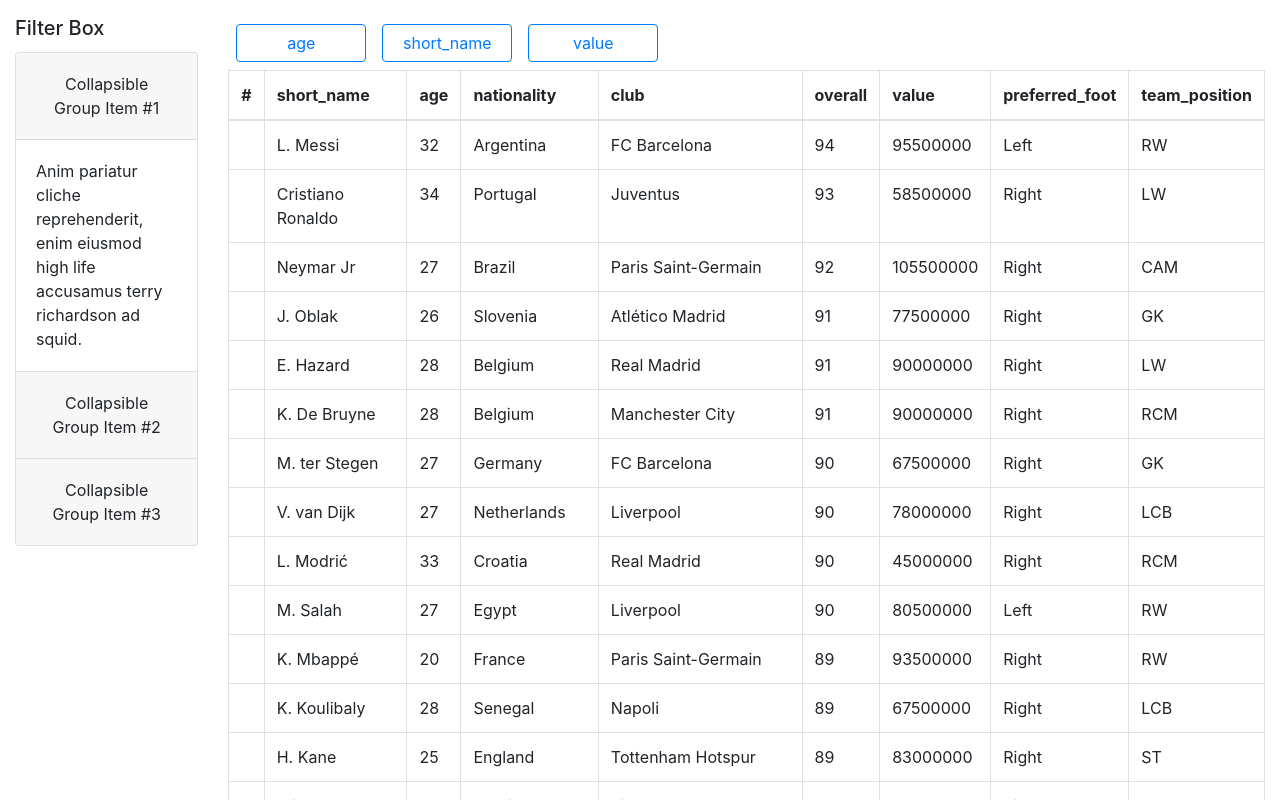
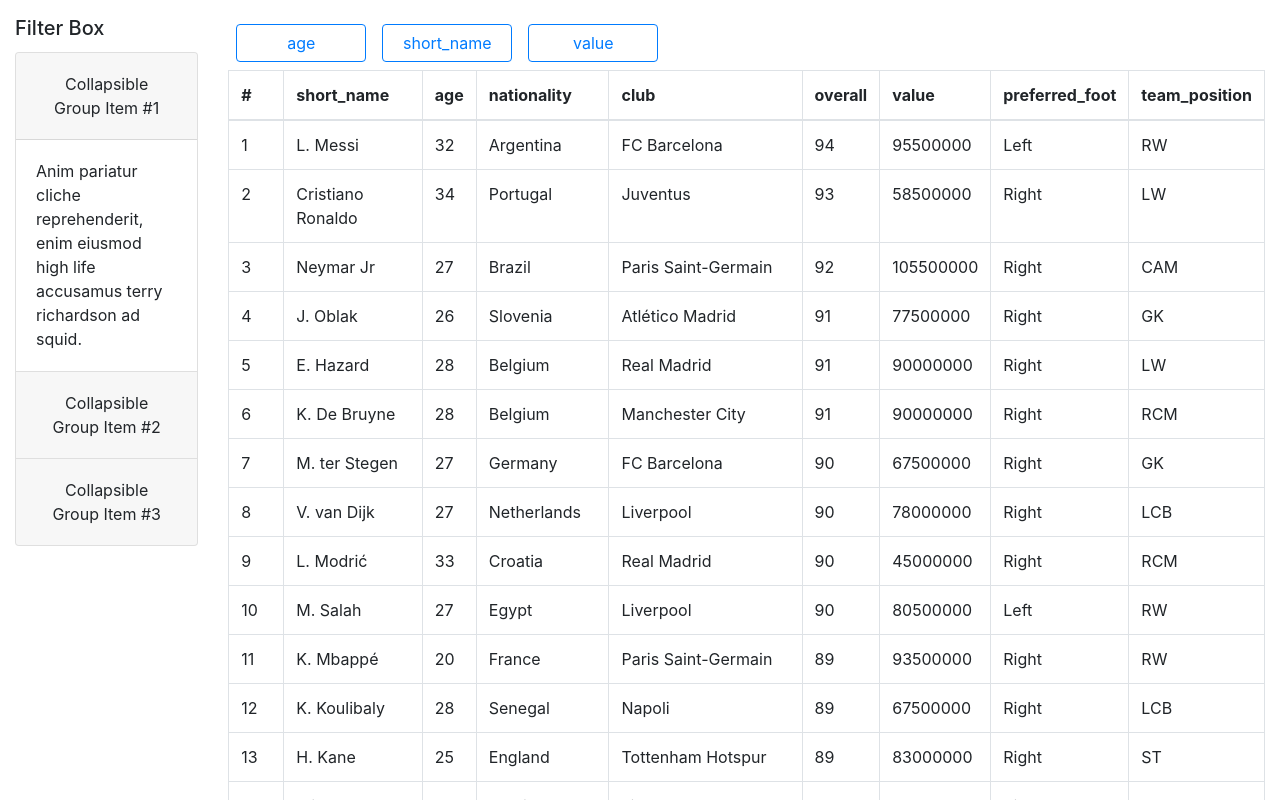
Before and after one commit to safeamiiir/snapp-p, a React (Create React App) app: page / in a window 1280 px wide. Shown: the top 800 px of the page. Built offline with nearby package versions, Linux system fonts and the light colour scheme.

Commit message:
handle add table

```diff
--- a/src/components/Table.js
+++ b/src/components/Table.js
@@ -20,9 +20,12 @@
       </thead>
       <tbody>
         {players &&
-          players.map((player) => (
+          players.map((player, index) => (
             <tr>
-                {fields && fields.map((field) =>
+              <td>
+                {index + 1}
+              </td>
+                {fields && fields.slice(1).map((field) =>
                 <td>
                   {player[field]}
                 </td>
```
